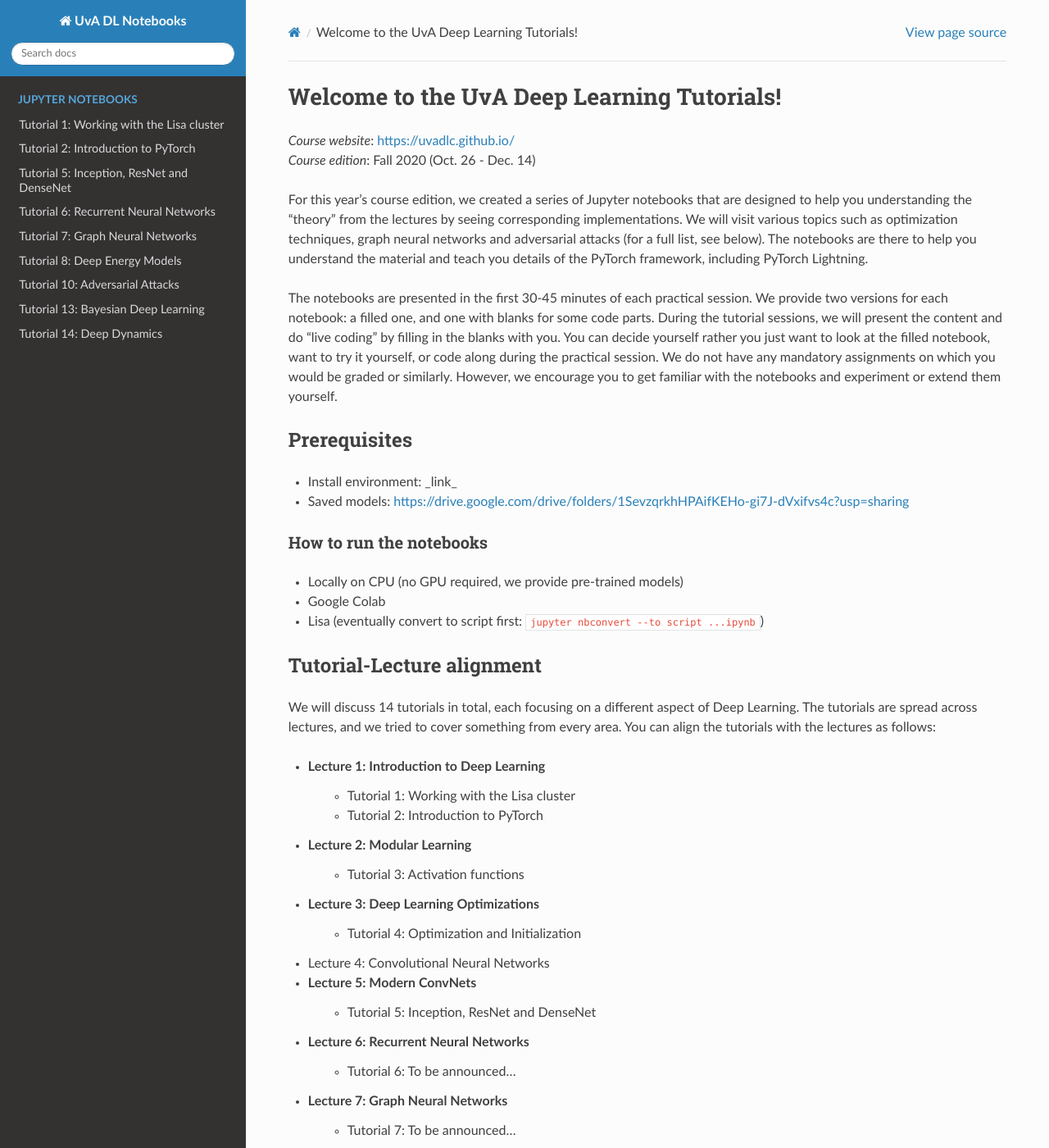
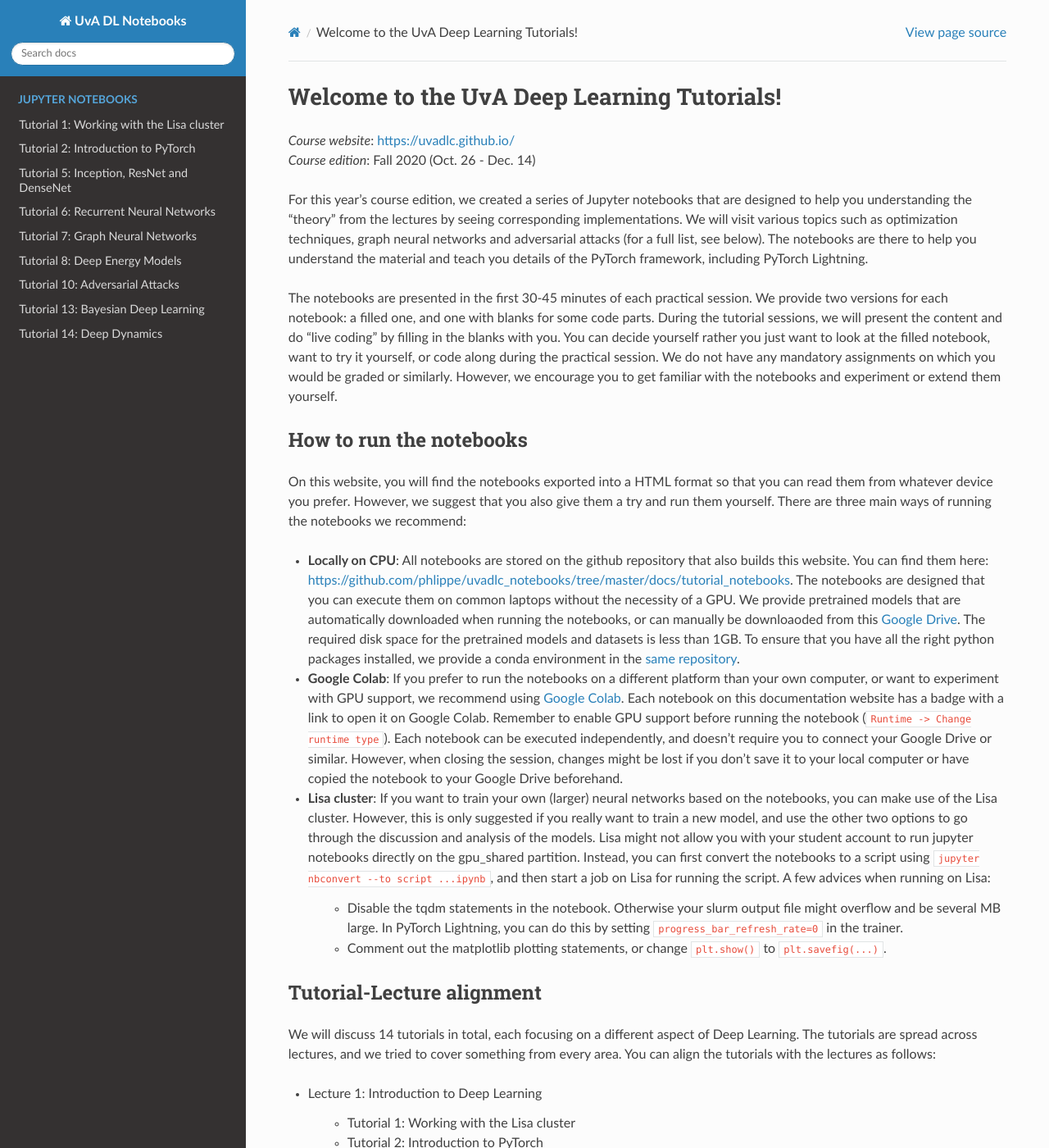
Before and after one commit to phlippe/uvadlc_notebooks, a Sphinx documentation site: the page built from docs/index.rst, in a window 1280 px wide and 1400 px high. Shown: the whole window at 82% size. Built offline with Sphinx 7.4.7 and the Read the Docs theme 2.0.0, drawn with Linux system fonts in a browser that asks for light colours; pages that are not in the unit, such as notebooks, are missing from menus; some of the changed text lies outside the part shown.

Commit message:
Updating front-page text

```diff
--- a/docs/index.rst
+++ b/docs/index.rst
@@ -20,18 +20,19 @@ You can decide yourself rather you just want to look at the filled notebook, wan
 We do not have any mandatory assignments on which you would be graded or similarly.
 However, we encourage you to get familiar with the notebooks and experiment or extend them yourself.
 
-Prerequisites
--------------
+How to run the notebooks
+------------------------
 
-- Install environment: _link_
-- Saved models: https://drive.google.com/drive/folders/1SevzqrkhHPAifKEHo-gi7J-dVxifvs4c?usp=sharing
+On this website, you will find the notebooks exported into a HTML format so that you can read them from whatever device you prefer. However, we suggest that you also give them a try and run them yourself. There are three main ways of running the notebooks we recommend:
 
-How to run the notebooks
-~~~~~~~~~~~~~~~~~~~~~~~~
+- **Locally on CPU**: All notebooks are stored on the github repository that also builds this website. You can find them here: https://github.com/phlippe/uvadlc_notebooks/tree/master/docs/tutorial_notebooks. The notebooks are designed that you can execute them on common laptops without the necessity of a GPU. We provide pretrained models that are automatically downloaded when running the notebooks, or can manually be downloaoded from this `Google Drive <https://drive.google.com/drive/folders/1SevzqrkhHPAifKEHo-gi7J-dVxifvs4c?usp=sharing>`_. The required disk space for the pretrained models and datasets is less than 1GB. To ensure that you have all the right python packages installed, we provide a conda environment in the `same repository <https://github.com/phlippe/uvadlc_notebooks/blob/master/dl2020_environment.yml>`_.
 
-- Locally on CPU (no GPU required, we provide pre-trained models)
-- Google Colab
-- Lisa (eventually convert to script first: :code:`jupyter nbconvert --to script ...ipynb`)
+- **Google Colab**: If you prefer to run the notebooks on a different platform than your own computer, or want to experiment with GPU support, we recommend using `Google Colab <https://colab.research.google.com/notebooks/intro.ipynb#recent=true>`_. Each notebook on this documentation website has a badge with a link to open it on Google Colab. Remember to enable GPU support before running the notebook (:code:`Runtime -> Change runtime type`). Each notebook can be executed independently, and doesn't require you to connect your Google Drive or similar. However, when closing the session, changes might be lost if you don't save it to your local computer or have copied the notebook to your Google Drive beforehand.
+
+- **Lisa cluster**: If you want to train your own (larger) neural networks based on the notebooks, you can make use of the Lisa cluster. However, this is only suggested if you really want to train a new model, and use the other two options to go through the discussion and analysis of the models. Lisa might not allow you with your student account to run jupyter notebooks directly on the gpu_shared partition. Instead, you can first convert the notebooks to a script using :code:`jupyter nbconvert --to script ...ipynb`, and then start a job on Lisa for running the script. A few advices when running on Lisa:
+
+   - Disable the tqdm statements in the notebook. Otherwise your slurm output file might overflow and be several MB large. In PyTorch Lightning, you can do this by setting :code:`progress_bar_refresh_rate=0` in the trainer.
+   - Comment out the matplotlib plotting statements, or change :code:`plt.show()` to :code:`plt.savefig(...)`.
 
 Tutorial-Lecture alignment
 --------------------------
@@ -39,44 +40,73 @@ Tutorial-Lecture alignment
 We will discuss 14 tutorials in total, each focusing on a different aspect of Deep Learning. The tutorials are spread across lectures, and we tried to cover something from every area. You can align the tutorials with the lectures as follows:
 
 - Lecture 1: Introduction to Deep Learning
+
    - Tutorial 1: Working with the Lisa cluster
    - Tutorial 2: Introduction to PyTorch
+
 - Lecture 2: Modular Learning
+
    - Tutorial 3: Activation functions
+
 - Lecture 3: Deep Learning Optimizations
+
    - Tutorial 4: Optimization and Initialization
+
 - Lecture 4: Convolutional Neural Networks
 - Lecture 5: Modern ConvNets
+
    - Tutorial 5: Inception, ResNet and DenseNet
+
 - Lecture 6: Recurrent Neural Networks
+
    - Tutorial 6: To be announced...
+
 - Lecture 7: Graph Neural Networks
+
    - Tutorial 7: To be announced...
+
 - Lecture 8: Deep Generative Models
+
    - Tutorial 8: Deep Energy Models
+
 - Lecture 9: Deep Variational Inference
+
    - Tutorial 9: Autoencoder
+
 - Lecture 10: Generative Adversarial Networks
+
    - Tutorial 10: Adversarial Attacks
+
 - Lecture 11: Advanced Generative Models
+
    - Tutorial 11: Normalizing Flows
    - Tutorial 12: Autoregressive Image Modeling
+
 - Lecture 12: Deep Stochastic Models
+
 - Lecture 13: Bayesian Deep Learning
+
    - Tutorial 13: Bayesian Deep Learning
+
 - Lecture 14: Deep Dynamics
+
    - Tutorial 14: To be announced...
 
 Feedback and Contribution
 -------------------------
 
-This is the first time we present these tutorials during the Deep Learning course. As with any other project, small bugs and issues can be included. We appreciate any feedback from students, whether it is about a spelling mistake, implementation bug, or suggestions for improvements/additions to the notebooks. Please use the following link [ADD LINK] to submit feedback, or feel free to reach out to me directly per mail (p dot lippe at uva dot nl), or grab me during any TA session.
+This is the first time we present these tutorials during the Deep Learning course. As with any other project, small bugs and issues can be included. We appreciate any feedback from students, whether it is about a spelling mistake, implementation bug, or suggestions for improvements/additions to the notebooks. Please use the following `link <https://docs.google.com/forms/d/e/1FAIpQLSeIhwrFSHlDSWGAgCN-RcTKm7Sn7P6bxzIyzIGge6xId1K8DQ/viewform?usp=sf_link>`_ to submit feedback, or feel free to reach out to me directly per mail (p dot lippe at uva dot nl), or grab me during any TA session.
 
 Current progress
 ----------------
 
+Not all tutorials have been finished yet, and are still in the progress of being created. Below you can find an overview of the progress status. Each notebook has also a badge indicating its status (In progress, First version, Finished).
+
+
 **Tutorials finished**
 
+- Tutorial 1: Working with the Lisa cluster
+- Tutorial 2: Introduction to PyTorch
 - Tutorial 3: Activation functions
 - Tutorial 4: Optimization and Initialization (conclusion and last part)
 - Tutorial 5: Inception, ResNet and DenseNet
```
Also changed, not shown: other parts of docs/index.rst (+1 -3 lines).
